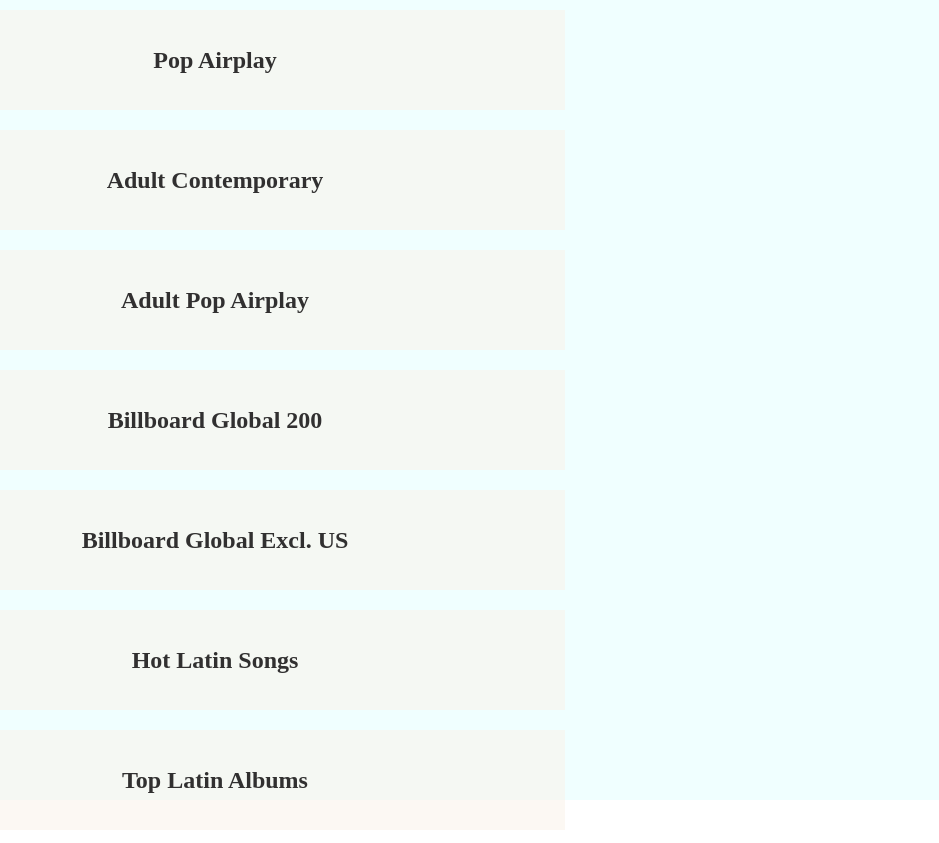
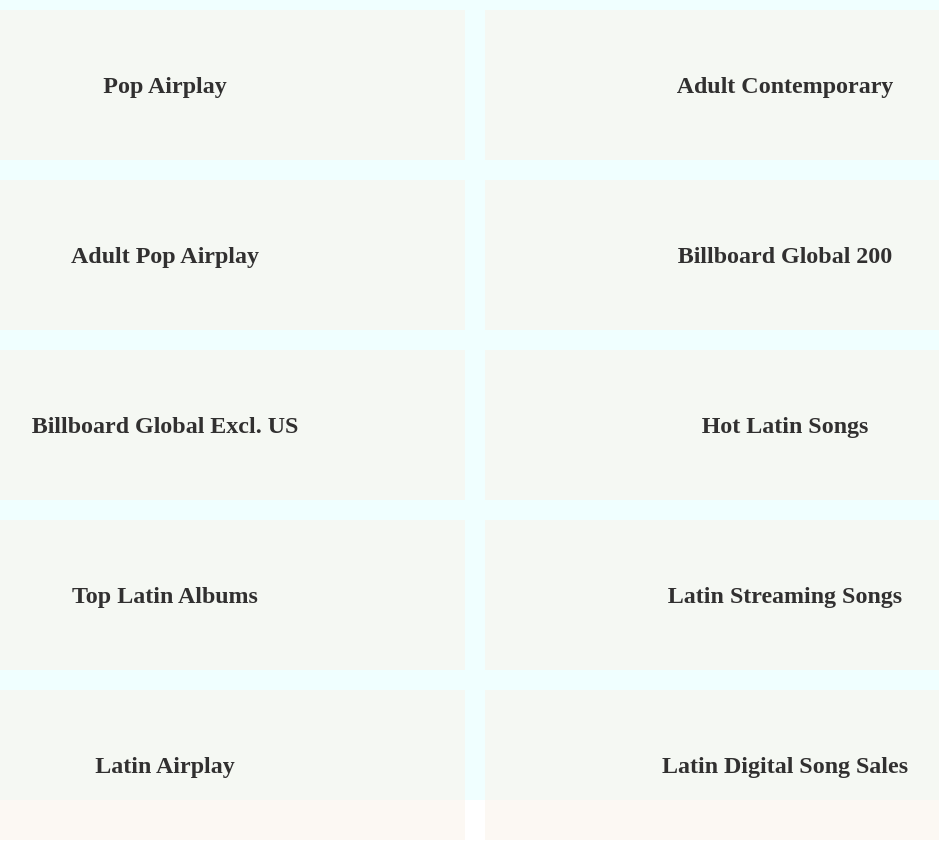
Before and after one commit to Yuan12131/SUBJECT-4-CHARTS, a website: page index.html in a window 1280 px wide. Shown: the top 843 px of the page, without its empty margins (145-1084 px from the left). Drawn offline with Linux system fonts and the light colour scheme.

Commit message:
css root에 flex적용, 링크 사이즈 조정

```diff
--- a/index.html
+++ b/index.html
@@ -15,18 +15,20 @@
       width: 100vw;
       height: 100vh;
       background-color: azure;
+      display: flex;
+      flex-wrap: wrap;
     }
 
     a{
       display: inline-block;
-      width: 700px;
-      height: 100px;
+      width: 600px;
+      height: 150px;
       background-color:rgba(249, 242, 232, 0.533);
       margin: 10px;
       color: rgb(49, 48, 48);
       text-decoration: none;
       text-align: center;
-      line-height: 100px;
+      line-height: 150px;
       font-size: 1.5rem;
       font-weight: bold;
     }
```
